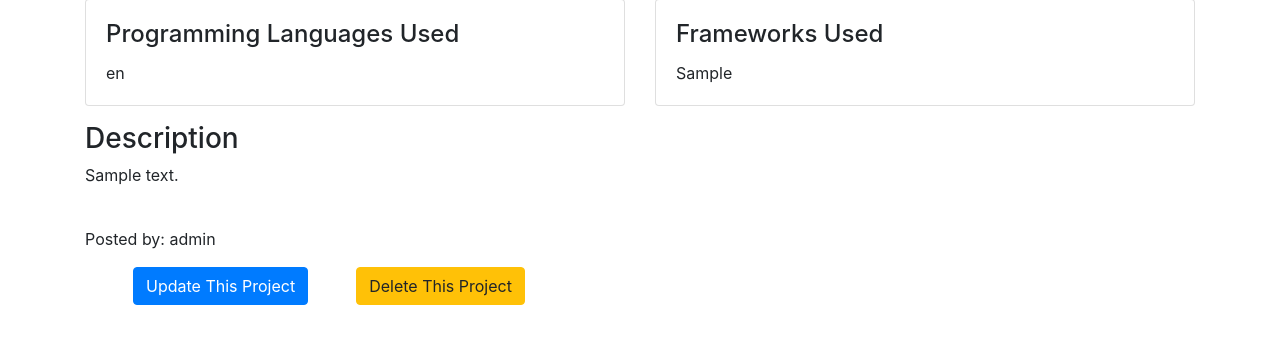
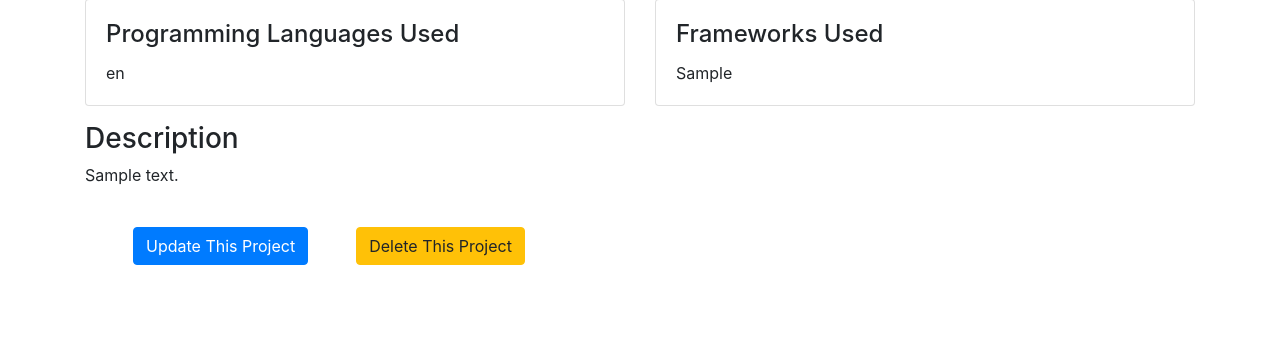
Before and after one commit to vladyslavnUA/code-fuse, a Django app: a page that uses main/templates/main/details.html in a window 1280 px wide. Shown: the part 241-585 px from the top of the page. Run offline with Django 3.2, Linux system fonts and the light colour scheme; a user stored in the database is signed in; data comes from the database, SQL or seed files in the repository; tables that the repository leaves empty hold one stand-in row (values such as "Sample post"); some libraries are stand-ins or nearby versions.

Commit message:
updated project view

```diff
--- a/main/templates/main/details.html
+++ b/main/templates/main/details.html
@@ -31,7 +31,7 @@
             <p>{{project.description}}</p>
         <br>
 
-        <p class="right-text">Posted by: {{project.posted_by}}</p>
+        <!-- <p class="right-text">Posted by: {{project.posted_by}}</p> -->
 		{% if user.is_authenticated %}
 			<div class="row ml-5">
 				<a class="btn btn-primary mr-5" href="{% url 'projects:edit_project' project.slug %}">Update This Project</a>
```
